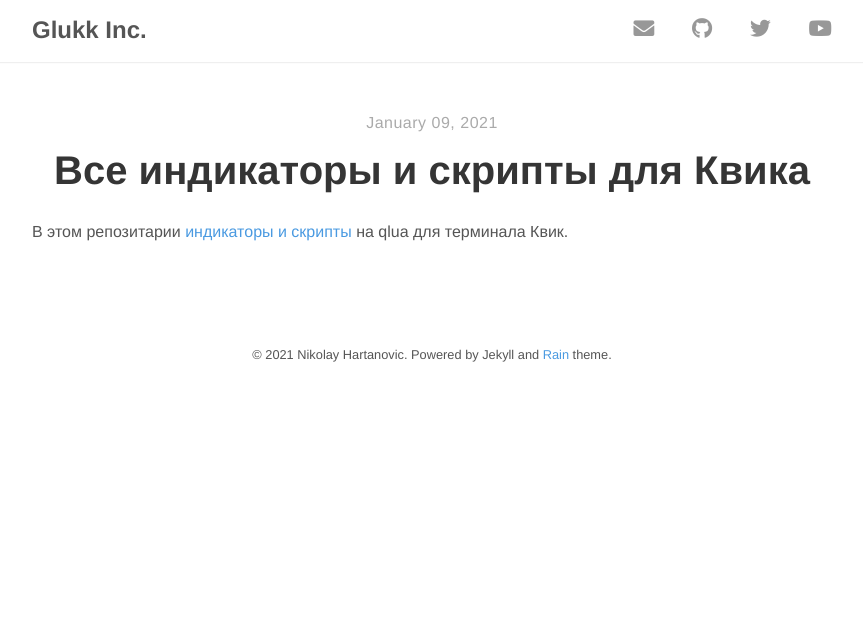
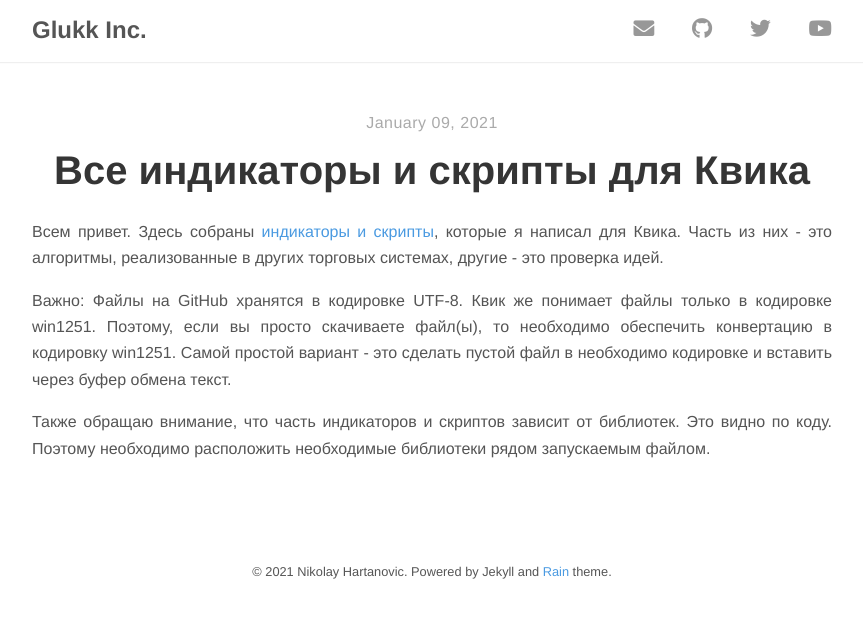
Before and after one commit to nick-nh/nick-nh.github.io, a Jekyll site: the page built from _posts/2021-01-09-hello-post.md, in a window 1280 px wide. Shown: the top 618 px of the page, without its empty margins (208-1071 px from the left). Built offline with Jekyll 4.4.1, drawn with Linux system fonts in a browser that asks for light colours; nearby versions of some CDN libraries.

Commit message:
first post

```diff
--- a/_posts/2021-01-09-hello-post.md
+++ b/_posts/2021-01-09-hello-post.md
@@ -4,4 +4,8 @@ title: "Все индикаторы и скрипты для Квика"
 author: "nnh"
 ---
 
-В этом репозитарии [индикаторы и скрипты](https://github.com/nick-nh/qlua) на qlua для терминала Квик.
+Всем привет. Здесь собраны [индикаторы и скрипты](https://github.com/nick-nh/qlua), которые я написал для Квика. Часть из них - это алгоритмы, реализованные в других торговых системах, другие - это проверка идей.
+
+Важно: Файлы на GitHub хранятся в кодировке UTF-8. Квик же понимает файлы только в кодировке win1251. Поэтому, если вы просто скачиваете файл(ы), то необходимо обеспечить конвертацию в кодировку win1251. Самой простой вариант - это сделать пустой файл в необходимо кодировке и вставить через буфер обмена текст.
+
+Также обращаю внимание, что часть индикаторов и скриптов зависит от библиотек. Это видно по коду. Поэтому необходимо расположить необходимые библиотеки рядом запускаемым файлом.
```
